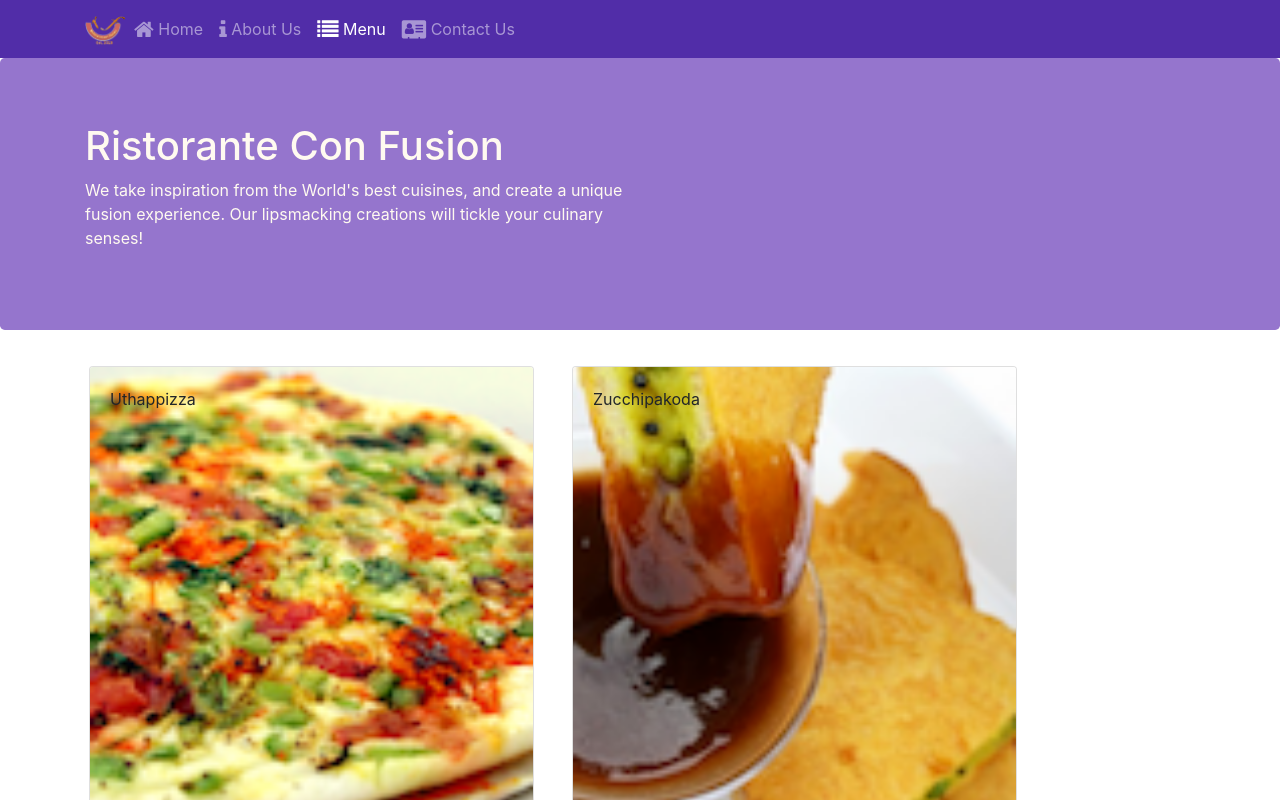
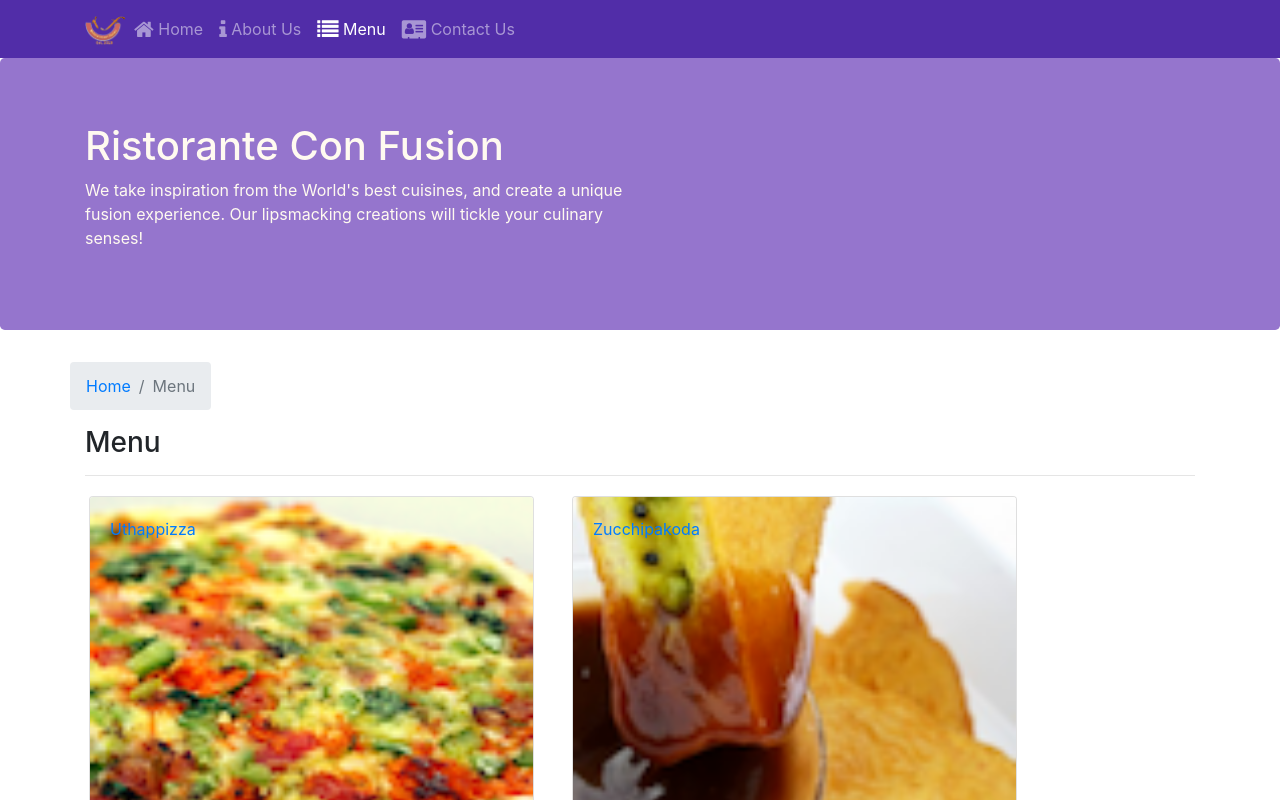
Before and after one commit to mnabywan/Coursera-React, a React (Create React App) app in the folder first-app/: page /menu in a window 1280 px wide. Shown: the top 800 px of the page. Built offline with nearby package versions, Linux system fonts and the light colour scheme.

Commit message:
Single Page Application part 2

```diff
--- a/first-app/src/components/ContactComponent.js
+++ b/first-app/src/components/ContactComponent.js
@@ -1,8 +1,20 @@
 import React from 'react';
+import { Breadcrumb, BreadcrumbItem } from 'reactstrap'
+import { Link } from 'react-router-dom'
 
 function Contact(props) {
     return(
         <div className="container">
+            <div className="row">
+                <Breadcrumb>
+                    <BreadcrumbItem><Link to="/home">Home</Link></BreadcrumbItem>
+                    <BreadcrumbItem active>Contact us</BreadcrumbItem>
+                </Breadcrumb>
+                <div className="col-12">
+                    <h3>Contact Us</h3>
+                    <hr />
+                </div>
+            </div>
             <div className="row row-content">
                 <div className="col-12">
                 <h3>Location Information</h3>
--- a/first-app/src/components/DishdetailComponent.js
+++ b/first-app/src/components/DishdetailComponent.js
@@ -1,5 +1,8 @@
 import React, { Component } from 'react';
-import { Card, CardImg, CardImgOverlay, CardTitle, CardText, CardBody} from 'reactstrap';
+import { Card, CardImg, CardImgOverlay, CardTitle, CardText, CardBody,
+    Breadcrumb, BreadcrumbItem} from 'reactstrap';
+import { Link } from 'react-router-dom';
+
 
 function RenderDish({dish}){
     return(
@@ -13,13 +16,13 @@
     );
 }
 
-    function RenderComments({dish}) {
-    if (dish != null){
+function RenderComments({comments}) {
+    if (comments != null){
         return(
             <div>
                 <h4>Comments</h4>
                 <ul className="list-unstyled">
-                    {dish.comments.map((comment)=> (
+                    {comments.map((comment)=> (
                         <li key={comment.id}>{comment.comment}
                             <ul className="list-unstyled">
                                 <li>
@@ -45,11 +48,21 @@
             return(
                 <div className="container">
                     <div className="row">
+                        <Breadcrumb>
+                          <BreadcrumbItem><Link to="/menu">Menu</Link></BreadcrumbItem>
+                          <BreadcrumbItem active>{props.dish.name}</BreadcrumbItem>
+                        </Breadcrumb>
+                    </div>
+                    <div className="col-12">
+                        <h3>{props.dish.name}</h3>
+                        <hr />
+                    </div>
+                    <div className="row">
                     <div className="col-12 col-md-5 m-1">
-                            <RenderDish dish={props.dish}/>
+                        <RenderDish dish={props.dish} />
                     </div>
                     <div className="col-12 col-md-5 m-1">
-                            <RenderComments dish={props.dish}/>
+                        <RenderComments comments={props.comments} />
                     </div>
                     </div>
                 </div>
--- a/first-app/src/components/HomeComponent.js
+++ b/first-app/src/components/HomeComponent.js
@@ -8,6 +8,7 @@
             <CardBody>
                 <CardTitle>{item.name}</CardTitle>
                 {item.designation ? <CardSubtitle>{item.designation}</CardSubtitle> : null}
+                <CardText> {item.description}</CardText>
             </CardBody>
         </Card>
     );
--- a/first-app/src/components/MainComponent.js
+++ b/first-app/src/components/MainComponent.js
@@ -38,6 +38,14 @@
       )
     }
 
+    const DishWthId = ({match}) => {
+       return(
+         <DishDetail dish={this.state.dishes.filter((dish) => dish.id === parseInt(match.params.dishId, 10))[0]}
+          comments={this.state.comments.filter((comment) => comment.dishId === parseInt(match.params.dishId, 10))}
+         />
+       )
+    }
+
     return (
       <div className="App">
         <Header/>
@@ -45,7 +53,8 @@
           <Route path="/home" component={HomePage}/> // does not allow to pass ant props
           <Route exact path="/menu"
             component={() => <Menu dishes={this.state.dishes}/>}/> //better way we can pass props
-          <Route exact path="contactus" component={Contact}/>
+          <Route path="/menu/:dishId" component={DishWthId}/>
+          <Route exact path="/contactus" component={Contact}/>
           <Redirect to="/home" />
 
         </Switch>
--- a/first-app/src/components/MenuComponent.js
+++ b/first-app/src/components/MenuComponent.js
@@ -1,14 +1,16 @@
 import React from 'react';
-import { Card, CardImg, CardImgOverlay, CardTitle, CardText, CardBody} from 'reactstrap';
+import { Card, CardImg, CardImgOverlay, CardTitle, Breadcrumb, BreadcrumbItem} from 'reactstrap';
+import { Link } from 'react-router-dom'
 
-
-  function RenderMenuItem({dish, onClick}){
+  function RenderMenuItem({dish}){
     return(
-      <Card onClick={() => onClick(dish.id)}>
-      <CardImg width="100%" object src={dish.image} alt={dish.name} />
-      <CardImgOverlay>
-        <CardTitle>{dish.name}</CardTitle>
-      </CardImgOverlay>
+      <Card>
+        <Link to={`/menu/${dish.id}`}>
+          <CardImg width="100%" object src={dish.image} alt={dish.name} />
+          <CardImgOverlay>
+            <CardTitle>{dish.name}</CardTitle>
+          </CardImgOverlay>
+        </Link>
       </Card>
     )
   }
@@ -18,12 +20,22 @@
     const menu = props.dishes.map((dish) => {
       return (
           <div key={dish.id} className="col-12 col-md-5 m-1">
-              <RenderMenuItem dish={dish} onClick={props.onClick}/>
+              <RenderMenuItem dish={dish}/>
           </div>
         );
     });
     return (
       <div className="container">
+        <div className="row">
+          <Breadcrumb>
+            <BreadcrumbItem><Link to='/home'>Home</Link></BreadcrumbItem>
+            <BreadcrumbItem active>Menu</BreadcrumbItem>
+          </Breadcrumb>
+          <div className="col-12">
+            <h3>Menu</h3>
+            <hr/>
+          </div>
+        </div>
         <div className="row">
             {menu}
         </div>
```
Lines whose indentation alone changed are shown as unchanged.
